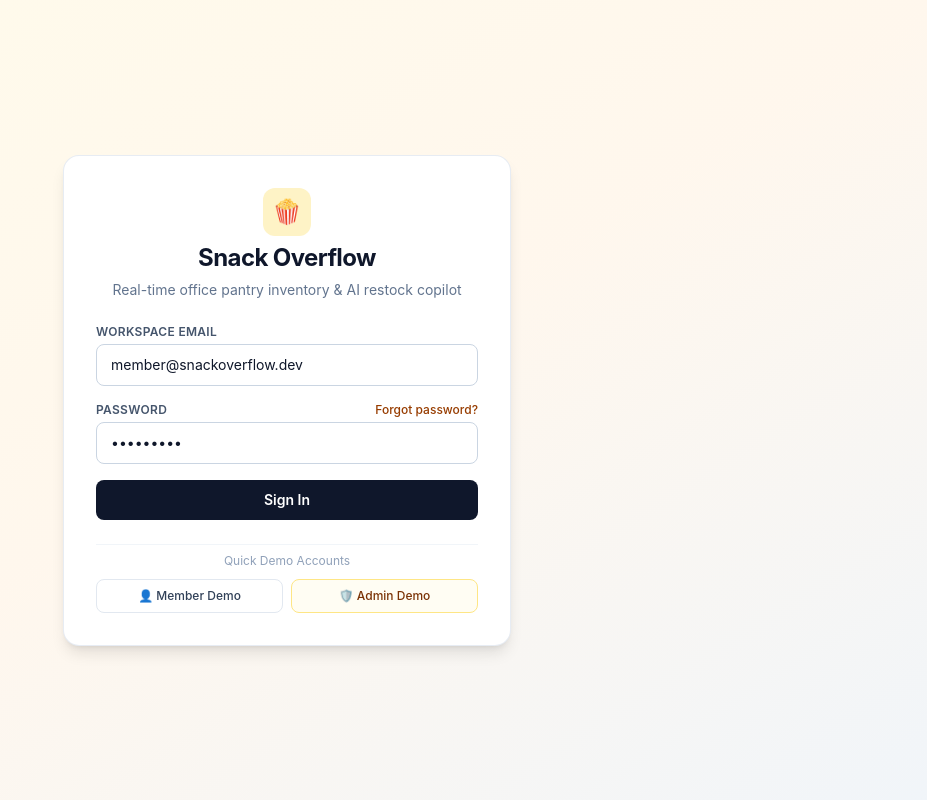
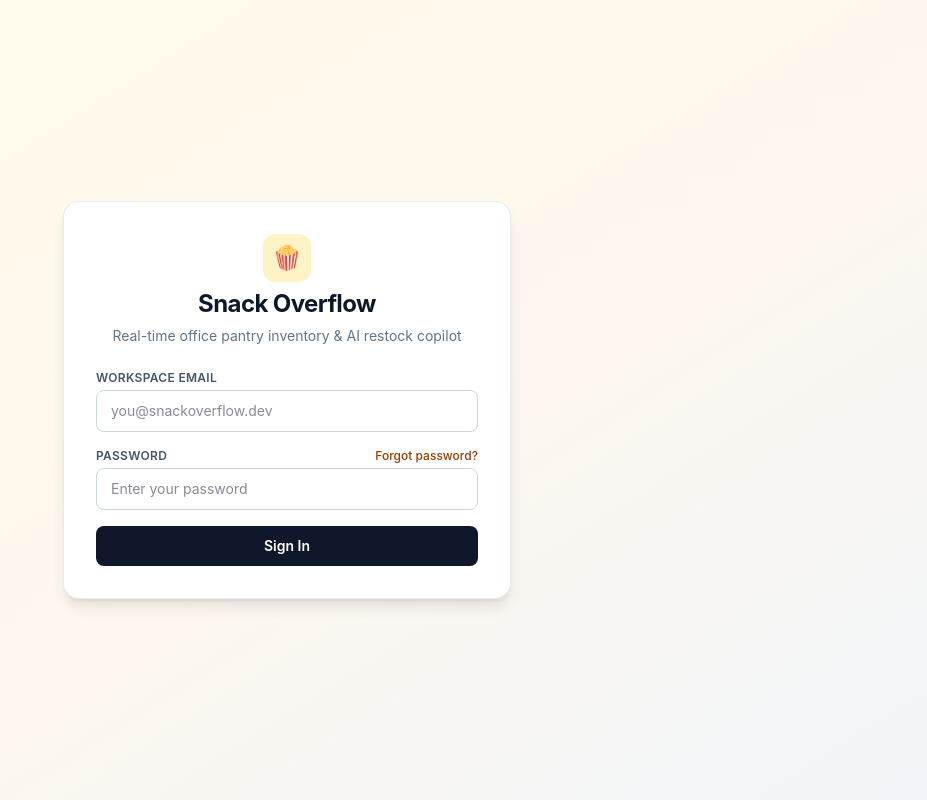
Before and after one commit to Prag7124/snack-overflow, a React (Vite) app in the folder frontend/: page / in a window 1280 px wide. Shown: the whole page, without its empty margins (353-1280 px from the left). Built offline with nearby package versions, Linux system fonts and the light colour scheme.

Commit message:
fix(auth-ui): remove quick demo role buttons for clean single login screen

```diff
--- a/frontend/src/components/LoginView.tsx
+++ b/frontend/src/components/LoginView.tsx
@@ -5,15 +5,14 @@ import { useAuth } from '../context/AuthContext';
 export function LoginView() {
   const { login } = useAuth();
   const [mode, setMode] = useState<'login' | 'forgot' | 'reset'>('login');
-  const [email, setEmail] = useState('member@snackoverflow.dev');
-  const [password, setPassword] = useState('member123');
+  const [email, setEmail] = useState('');
+  const [password, setPassword] = useState('');
   const [resetToken, setResetToken] = useState('');
   const [newPassword, setNewPassword] = useState('');
   const [error, setError] = useState<string | null>(null);
   const [infoMsg, setInfoMsg] = useState<string | null>(null);
   const [submitting, setSubmitting] = useState(false);
 
-  // Support clicking ?reset_token=... directly from email
   useEffect(() => {
     const params = new URLSearchParams(window.location.search);
     const tokenParam = params.get('reset_token');
@@ -70,7 +69,7 @@ export function LoginView() {
     try {
       const res = await api.resetPassword(resetToken, newPassword);
       setInfoMsg(res.message);
-      setPassword(newPassword);
+      setPassword('');
       setNewPassword('');
       setMode('login');
       window.history.replaceState({}, '', window.location.pathname);
@@ -81,14 +80,6 @@ export function LoginView() {
     } finally {
       setSubmitting(false);
     }
-  }
-
-  function fillDemo(demoEmail: string, demoPass: string) {
-    setMode('login');
-    setEmail(demoEmail);
-    setPassword(demoPass);
-    setError(null);
-    setInfoMsg(null);
   }
 
   return (
@@ -109,7 +100,6 @@ export function LoginView() {
         </div>
 
         {mode === 'login' && (
-          <>
           <form onSubmit={handleLoginSubmit} className="space-y-4">
             <div>
               <label className="block text-xs font-semibold uppercase tracking-wide text-slate-600 mb-1">
@@ -118,6 +108,7 @@ export function LoginView() {
               <input
                 type="email"
                 required
+                placeholder="you@snackoverflow.dev"
                 value={email}
                 onChange={(e) => setEmail(e.target.value)}
                 className="w-full rounded-lg border border-slate-300 px-3.5 py-2.5 text-sm focus:outline-none focus:ring-2 focus:ring-amber-500"
@@ -144,6 +135,7 @@ export function LoginView() {
               <input
                 type="password"
                 required
+                placeholder="Enter your password"
                 value={password}
                 onChange={(e) => setPassword(e.target.value)}
                 className="w-full rounded-lg border border-slate-300 px-3.5 py-2.5 text-sm focus:outline-none focus:ring-2 focus:ring-amber-500"
@@ -170,27 +162,6 @@ export function LoginView() {
               {submitting ? 'Signing in...' : 'Sign In'}
             </button>
           </form>
-
-            <div className="pt-2 border-t border-slate-100">
-              <p className="text-xs text-slate-400 text-center mb-2.5">Quick Demo Accounts</p>
-              <div className="grid grid-cols-2 gap-2">
-                <button
-                  type="button"
-                  onClick={() => fillDemo('member@snackoverflow.dev', 'member123')}
-                  className="text-xs py-2 px-3 rounded-lg border border-slate-200 hover:bg-slate-50 text-slate-700 font-medium cursor-pointer"
-                >
-                  👤 Member Demo
-                </button>
-                <button
-                  type="button"
-                  onClick={() => fillDemo('admin@snackoverflow.dev', 'admin123')}
-                  className="text-xs py-2 px-3 rounded-lg border border-amber-200 bg-amber-50/60 hover:bg-amber-100/70 text-amber-900 font-medium cursor-pointer"
-                >
-                  🛡️ Admin Demo
-                </button>
-              </div>
-            </div>
-          </>
         )}
 
         {mode === 'forgot' && (
```
Lines whose indentation alone changed are shown as unchanged.
